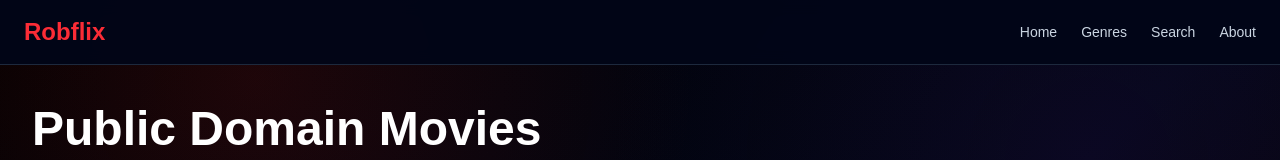
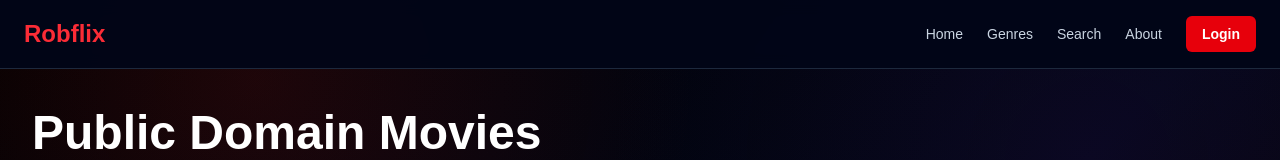
Before and after one commit to robbieevans1/robflix, a Next.js app: page / in a window 1280 px wide. Shown: the top 160 px of the page. Built offline with nearby package versions, Linux system fonts and the light colour scheme; no server answers; the database is empty.

Commit message:
added authentication via github

```diff
--- /dev/null
+++ b/app/api/auth/[...nextauth]/route.ts
@@ -0,0 +1,3 @@
+import { handlers } from "@/auth";
+
+export const { GET, POST } = handlers;
--- /dev/null
+++ b/auth.ts
@@ -0,0 +1,6 @@
+import NextAuth from "next-auth";
+import GitHub from "next-auth/providers/github";
+
+export const { handlers, auth, signIn, signOut } = NextAuth({
+  providers: [GitHub],
+});
--- /dev/null
+++ b/components/AuthButtons.tsx
@@ -0,0 +1,45 @@
+import { auth, signIn, signOut } from "@/auth";
+
+export default async function AuthButton() {
+  const session = await auth();
+
+  if (!session) {
+    return (
+      <form
+        action={async () => {
+          "use server";
+          await signIn("github");
+        }}
+      >
+        <button
+          type="submit"
+          className="rounded-md bg-red-600 px-4 py-2 text-sm font-semibold text-white transition hover:bg-red-700"
+        >
+          Login
+        </button>
+      </form>
+    );
+  }
+
+  return (
+    <div className="flex items-center gap-3">
+      <span className="hidden text-sm text-slate-300 sm:inline">
+        {session.user?.name ?? session.user?.email}
+      </span>
+
+      <form
+        action={async () => {
+          "use server";
+          await signOut();
+        }}
+      >
+        <button
+          type="submit"
+          className="rounded-md border border-red-900/60 px-4 py-2 text-sm font-semibold text-slate-200 transition hover:border-red-500 hover:text-white"
+        >
+          Logout
+        </button>
+      </form>
+    </div>
+  );
+}
--- a/components/Navbar.tsx
+++ b/components/Navbar.tsx
@@ -1,5 +1,5 @@
 import Link from "next/link";
-
+import AuthButton from "./AuthButtons";
 
 export default function Navbar() {
   return (
@@ -25,6 +25,8 @@ export default function Navbar() {
           <Link href="/about" className="hover:text-white">
             About
           </Link>
+          <AuthButton />
+
         </div>
       </nav>
     </header>  )
--- a/package.json
+++ b/package.json
@@ -12,6 +12,7 @@
     "@prisma/adapter-pg": "^7.8.0",
     "@prisma/client": "^6.19.3",
     "next": "16.2.7",
+    "next-auth": "^5.0.0-beta.31",
     "pg": "^8.21.0",
     "prisma": "^6.19.3",
     "react": "19.2.4",
```
Also changed, not shown: 1 other file (tests, documents, lock files or other folders).
